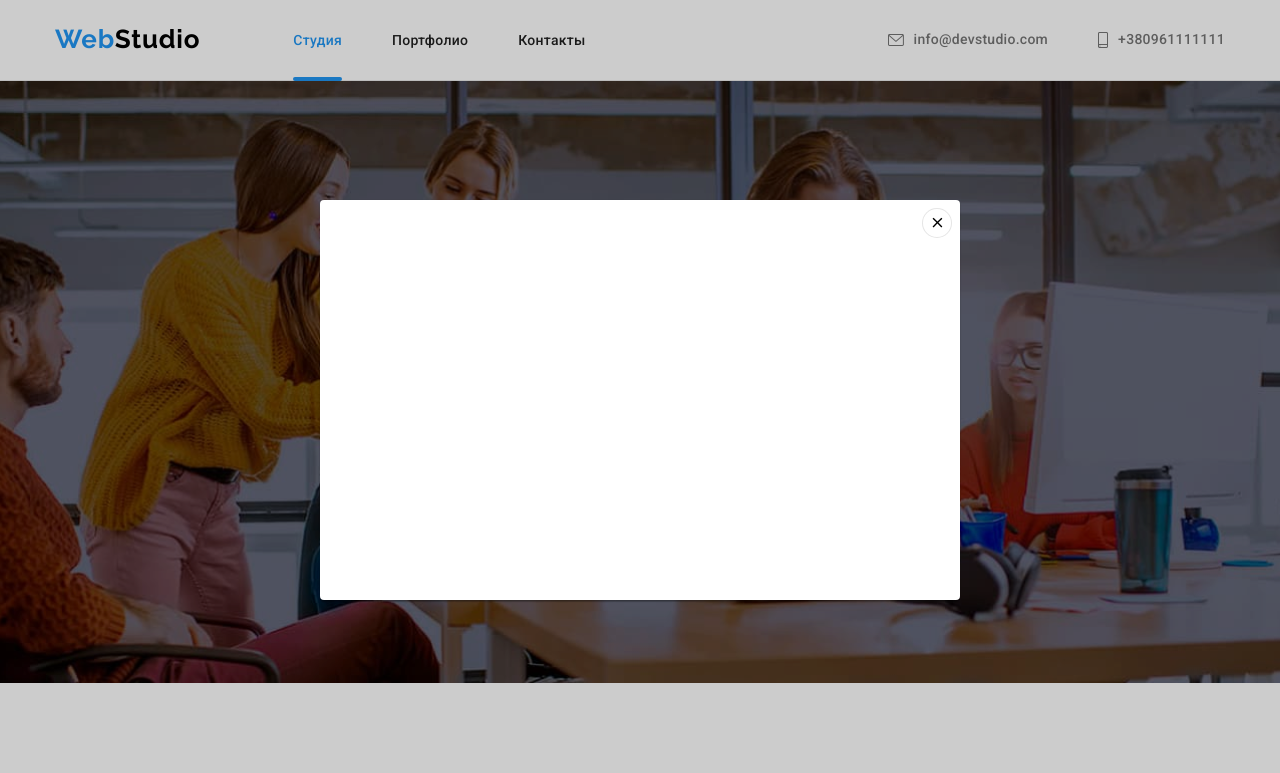
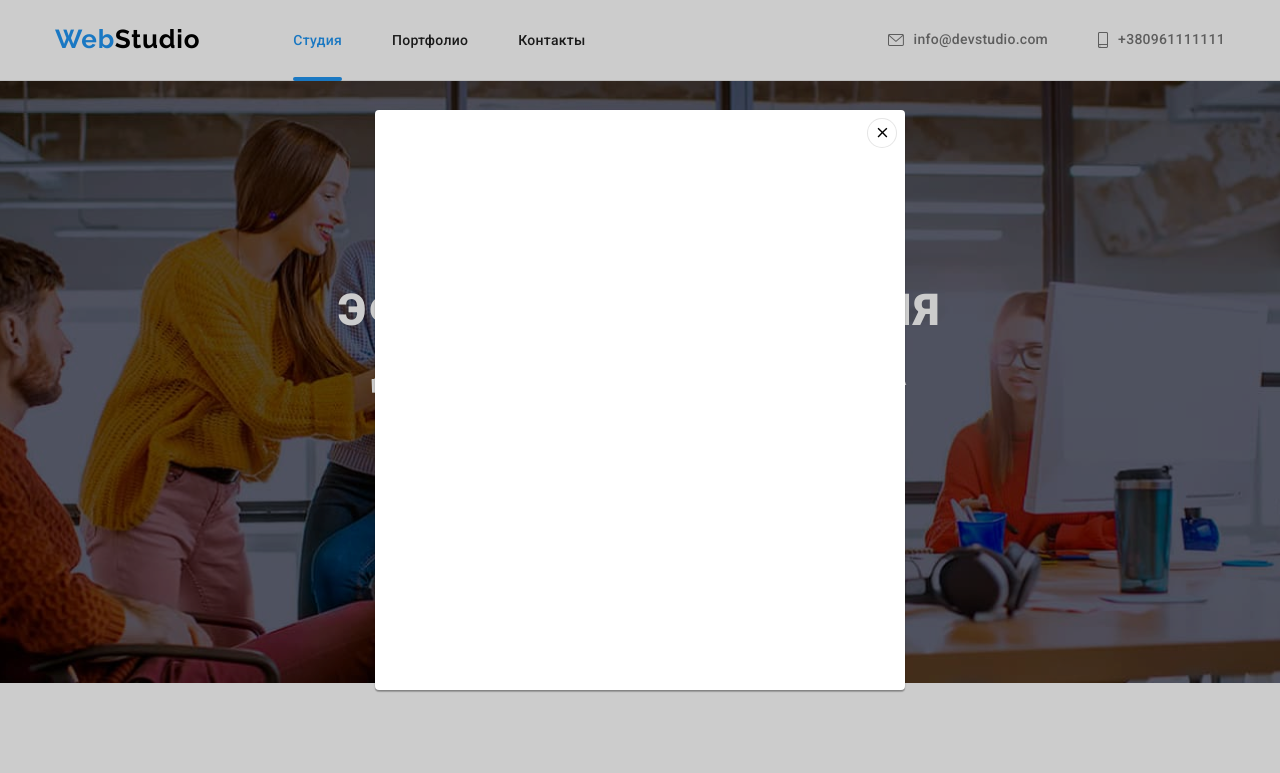
Before and after one commit to oleg-torba/goit-markup-hw-05, a plain HTML site: page index.html in a window 1280 px wide. Both pictures are taken after a click on the button "Заказать услугу". Shown: the top 773 px of the page. Drawn offline with nearby package versions, Linux system fonts and the light colour scheme.

Commit message:
виправлення розміру модалки

```diff
--- a/styles/styles.css
+++ b/styles/styles.css
@@ -326,13 +326,15 @@ body {
 }
 
 .img-position {
+    display: flex;
     position: absolute;
     left: 0;
     bottom: 0;
     background: rgba(47, 48, 58, 0.8);
     width: 370px;
     height: 70px;
-    text-align: center;
+    align-items: center;
+    justify-content: center;
 }
 
 .img-title {
@@ -341,7 +343,6 @@ body {
     font-size: 14px;
     line-height: 1.14;
     letter-spacing: 0.03em;
-    margin: 27px auto;
     text-transform: uppercase;
 }
 .images-list:last-child {
@@ -542,9 +543,7 @@ body {
 
 /* Виліт тексту при ховері */
 .product-link:focus{
-    /* box-shadow: 0px 4px 4px rgba(0, 0, 0, 0.25); */
     transform: translateY(0);
-    /* transition: transform 2s cubic-bezier(0.4, 0, 0.2, 1); */
 }
 
 .product-link:hover .overlay-title {
@@ -794,8 +793,9 @@ body {
     width: 100%;
     height: 100%;
     background: rgba(0, 0, 0, 0.2);
-    transition: opacity 1s cubic-bezier(0.4, 0, 0.2, 1);
-}
+    transition-property: opacity, visibility;
+    transition-duration: 250ms;
+    transition-timing-function: cubic-bezier(0.4, 0, 0.2, 1);}
 
 .is-hidden {
     visibility: hidden;
@@ -808,14 +808,11 @@ body {
     top: 50%;
     left: 50%;
     transform: translate(-50%, -50%);
-    width: 50%;
-    height: 50%;
-    transform: translate(-50%, -50%);
+    min-width: 530px;
+    min-height: 580px;
     background-color: var(--adress-hero-color);
     box-shadow: 0px 1px 3px rgba(0, 0, 0, 0.12), 0px 1px 1px rgba(0, 0, 0, 0.14), 0px 2px 1px rgba(0, 0, 0, 0.2);
     border-radius: 4px;
-
-
 }
 
 .modal-button {
```
